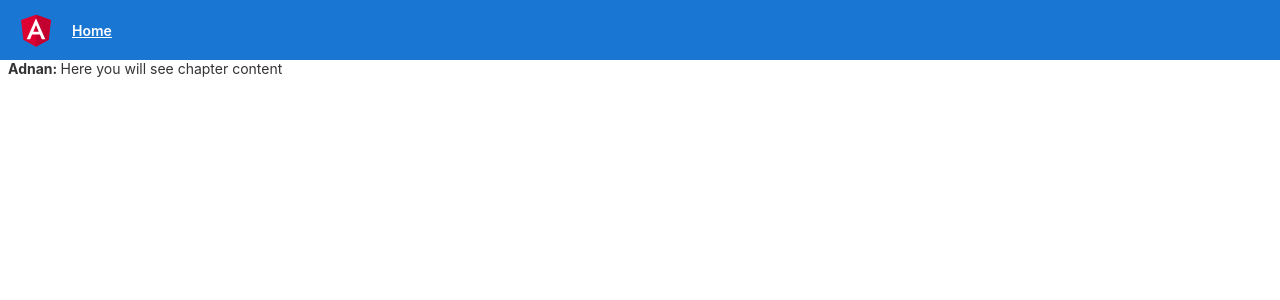
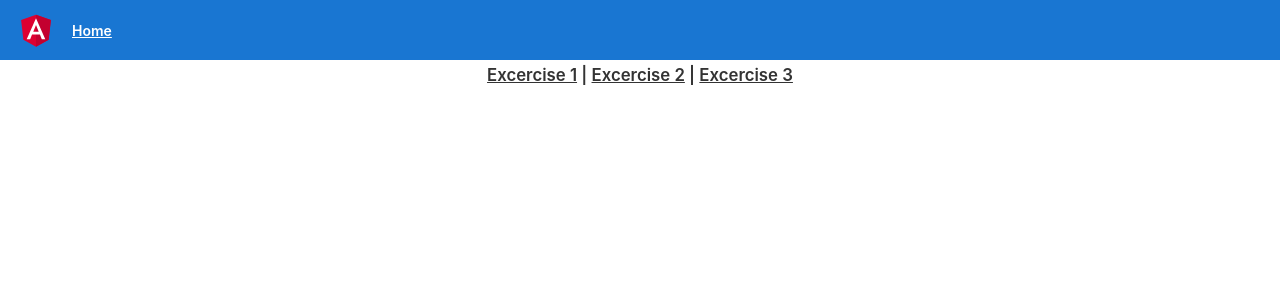
Before and after one commit to khurramkhanmohmand/angular-playground, an Angular app: page /adnan-work in a window 1280 px wide. Shown: the top 300 px of the page. Built offline with nearby package versions, Linux system fonts and the light colour scheme.

Commit message:
basic weather app added

```diff
--- a/src/app/chapter-adnan/chapter-adnan.component.css
+++ b/src/app/chapter-adnan/chapter-adnan.component.css
@@ -0,0 +1,11 @@
+a:not([href]) {
+    text-decoration: underline;
+    cursor: pointer;
+}
+
+.subheader-nav {
+    text-align: center;
+    font-size: larger;
+    font-weight: 600;
+    padding: 5px;
+}
--- a/src/app/chapter-adnan/chapter-adnan.component.html
+++ b/src/app/chapter-adnan/chapter-adnan.component.html
@@ -1,6 +1,12 @@
 <div style="margin-top: 60px;">
-    <b>Adnan: </b> Here you will see chapter content
-    <div>
-
+    <div class="subheader-nav">
+        <nav>
+            <a (click)="setStage('first')"> Excercise 1</a> |
+            <a (click)="setStage('second')">Excercise 2</a> |
+            <a (click)="setStage('third')">Excercise 3</a>
+        </nav>
     </div>
+        <div class="mainContainer">
+            <app-weather-info *ngIf="stage === 'first'"></app-weather-info>
+        </div>
 </div>
--- a/src/app/chapter-adnan/chapter-adnan.component.ts
+++ b/src/app/chapter-adnan/chapter-adnan.component.ts
@@ -8,8 +8,13 @@ import { Component, OnInit } from '@angular/core';
 export class ChapterAdnanComponent implements OnInit {
 
   constructor() { }
+  stage = 'default';
+  ngOnInit(): void {
 
-  ngOnInit(): void {
+  }
+
+  setStage(value: string){
+    this.stage = value;
   }
 
 }
--- /dev/null
+++ b/src/app/chapter-adnan/weather-info/weather-info.component.css
@@ -0,0 +1,3 @@
+.basic-weather-container {
+    margin-left: 33%;
+}
--- /dev/null
+++ b/src/app/chapter-adnan/weather-info/weather-info.component.ts
@@ -0,0 +1,19 @@
+import { Component, OnInit } from '@angular/core';
+import { WeatherService } from '../weather.service';
+
+@Component({
+  selector: 'app-weather-info',
+  templateUrl: './weather-info.component.html',
+  styleUrls: ['./weather-info.component.css']
+})
+export class WeatherInfoComponent implements OnInit {
+
+  constructor(private weatherService: WeatherService) { }
+  weatherInfo: any = {};
+
+  ngOnInit(): void {
+    this.weatherService.getWeatherInfo('Lahore').subscribe(response => {
+      this.weatherInfo = response;
+    });
+  }
+}
--- /dev/null
+++ b/src/app/chapter-adnan/weather.service.ts
@@ -0,0 +1,18 @@
+import { Injectable } from '@angular/core';
+import { HttpClient } from '@angular/common/http';
+
+const urlKey = '94935bb99ca0fa2de99adb7c28db2f3c';
+const weatherUnit = 'f';
+
+@Injectable({
+  providedIn: 'root'
+})
+export class WeatherService {
+
+  constructor(private http: HttpClient) { }
+  getWeatherInfo(location: string){
+    return this.http.get(
+      'http://api.weatherstack.com/current?access_key=' + urlKey + '&units=' + weatherUnit + '&query=' + location
+    );
+  }
+}
```
Also changed, not shown: src/app/app.module.ts (+6 -2 lines), 2 other files (tests, documents, lock files or other folders).
